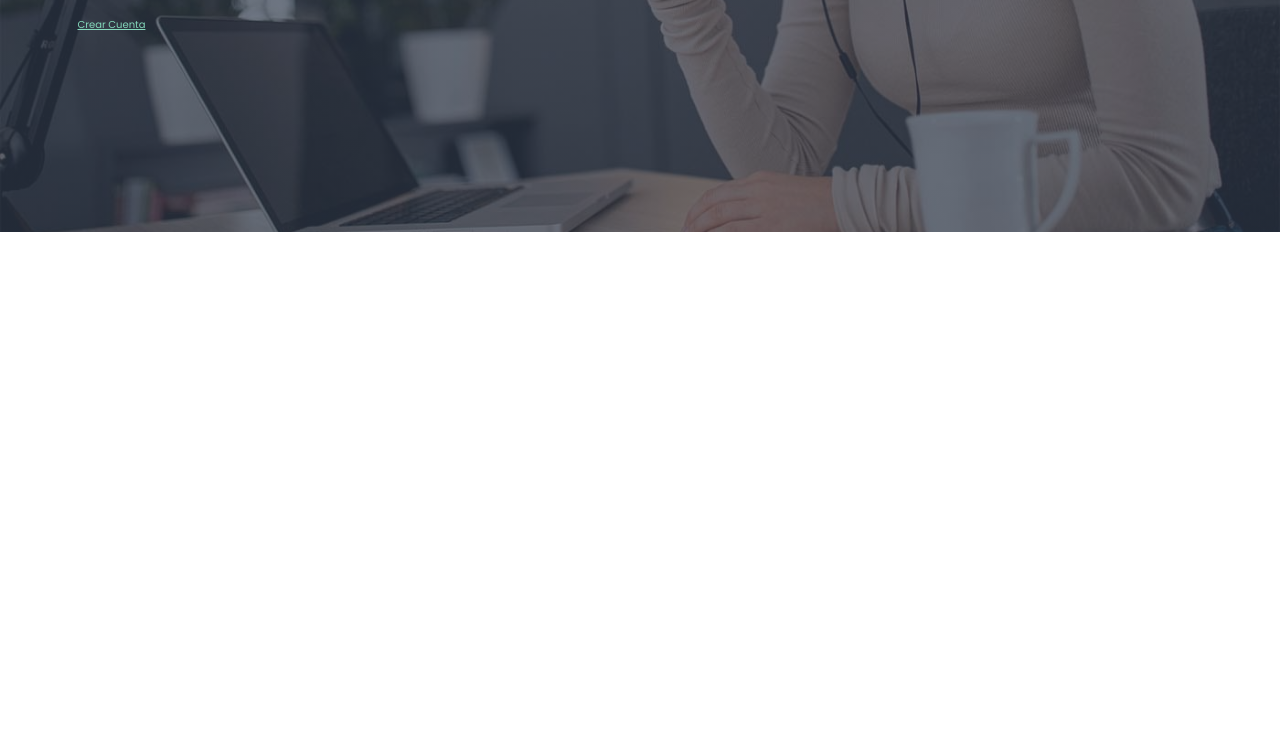
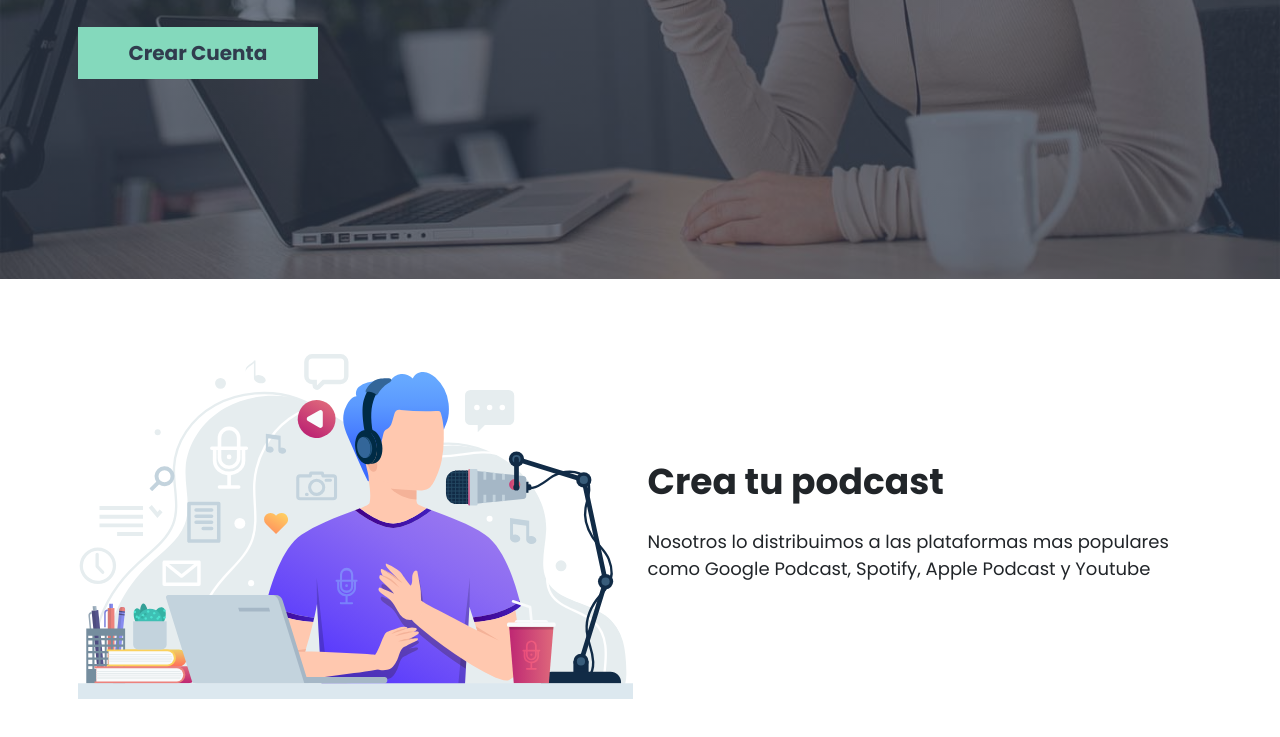
Before and after one commit to LuisCarlosVazquezPerez/BS5PodCast, a website: page index.html in a window 1280 px wide. Shown: the part 549-1286 px from the top of the page. Before the commit the page ends 800 px from the top, so only its background shows below. Drawn offline with Linux system fonts and the light colour scheme.

Commit message:
19/05/23

```diff
--- a/index.html
+++ b/index.html
@@ -24,14 +24,26 @@
                     Plataforma para publicar tus podcast
                 </h1>
 
-                <a href="#" class="btn-header">Crear Cuenta</a>
+                <a href="#" class="btn btn-header">Crear Cuenta</a>
 
             </div>
-
 
         </div>
     </header>
 
+    <section class="container-xl py-4 crea-podcast">
+        <div class="row align-items-center">
+            <div class="col-md-6">
+                <img src="build/img/imagen_podcast.svg" alt="Imagen podcast">
+            </div>
+
+            <div class="col-md-6">
+               <h2>Crea tu podcast</h2>
+               <p class="mt-1">Nosotros lo distribuimos a las plataformas mas populares como Google Podcast, Spotify, Apple Podcast y Youtube</p>
+            </div>
+
+        </div>
+    </section>
 
 </body>
 </html>
--- a/src/scss/_custom.scss
+++ b/src/scss/_custom.scss
@@ -11,7 +11,9 @@ $headings-font-family: 'Poppins', sans-serif;
 $headings-font-weight: 700;
 $font-family-sans-serif: 'Poppins', sans-serif;
 $font-size-root: 62.5%;
+$font-size-base: 1.8rem;
 $h1-font-size:4.5rem;
+
 
 //ESPACIADO
 $spacer: 5rem;
--- a/src/scss/app.scss
+++ b/src/scss/app.scss
@@ -1,2 +1,4 @@
 @use 'utils';
+@use 'componentes';
+
 @use 'ui';
--- /dev/null
+++ b/src/scss/componentes/_botones.scss
@@ -0,0 +1,17 @@
+@use '../custom' as *;
+
+.btn-header {
+ //BG, Border, Color Texto,     Hover: BG, Border, Texto
+    @include button-variant($primary, transparent, $secondary, darken($primary, 10%), transparent, darken($secondary, 10%));
+    @include button-size(1rem ,5rem,2rem, 0); /* 1rem-y 5rem-x 2-font 0-border */
+   font-weight: 700;
+   text-decoration: none;
+   text-align: center;
+   display: block;
+   margin-top: 1rem;
+
+   @include media-breakpoint-up(md){
+    display: inline-block;
+   }
+
+}
--- /dev/null
+++ b/src/scss/componentes/_index.scss
@@ -0,0 +1 @@
+@forward 'botones';
```
Also changed, not shown: build/css/app.css.
